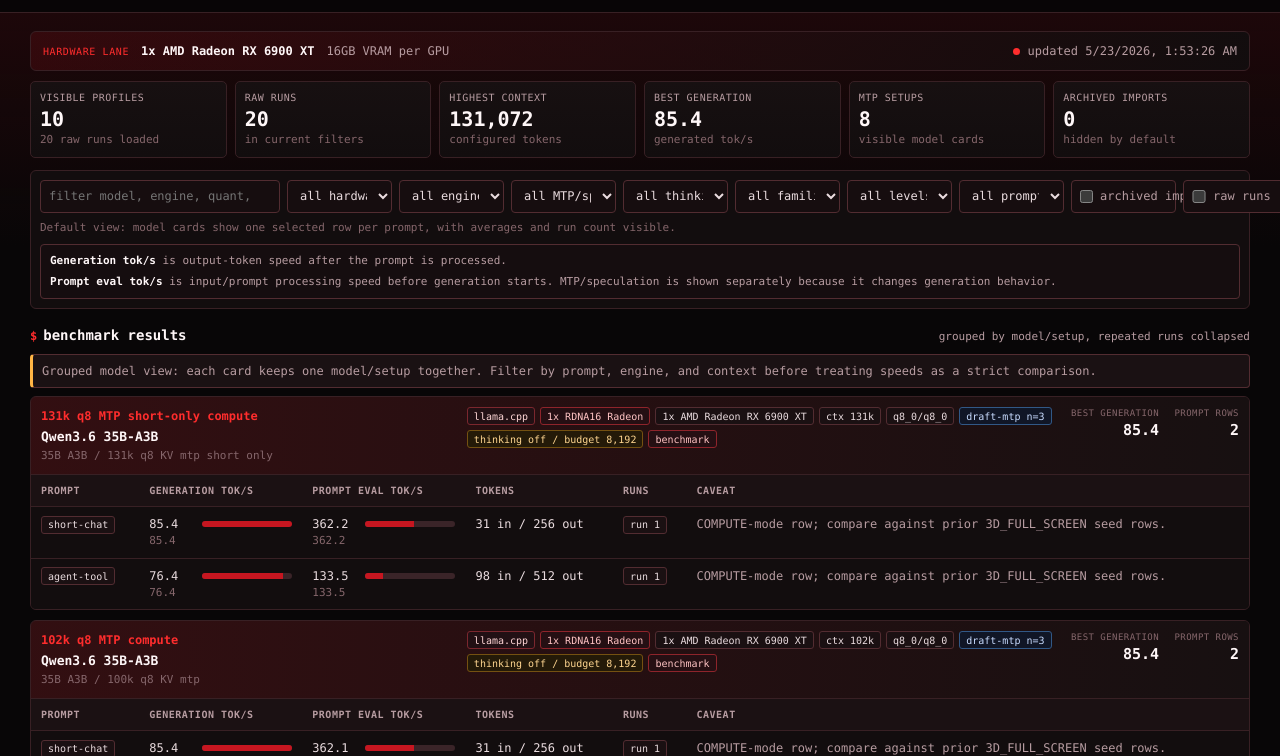
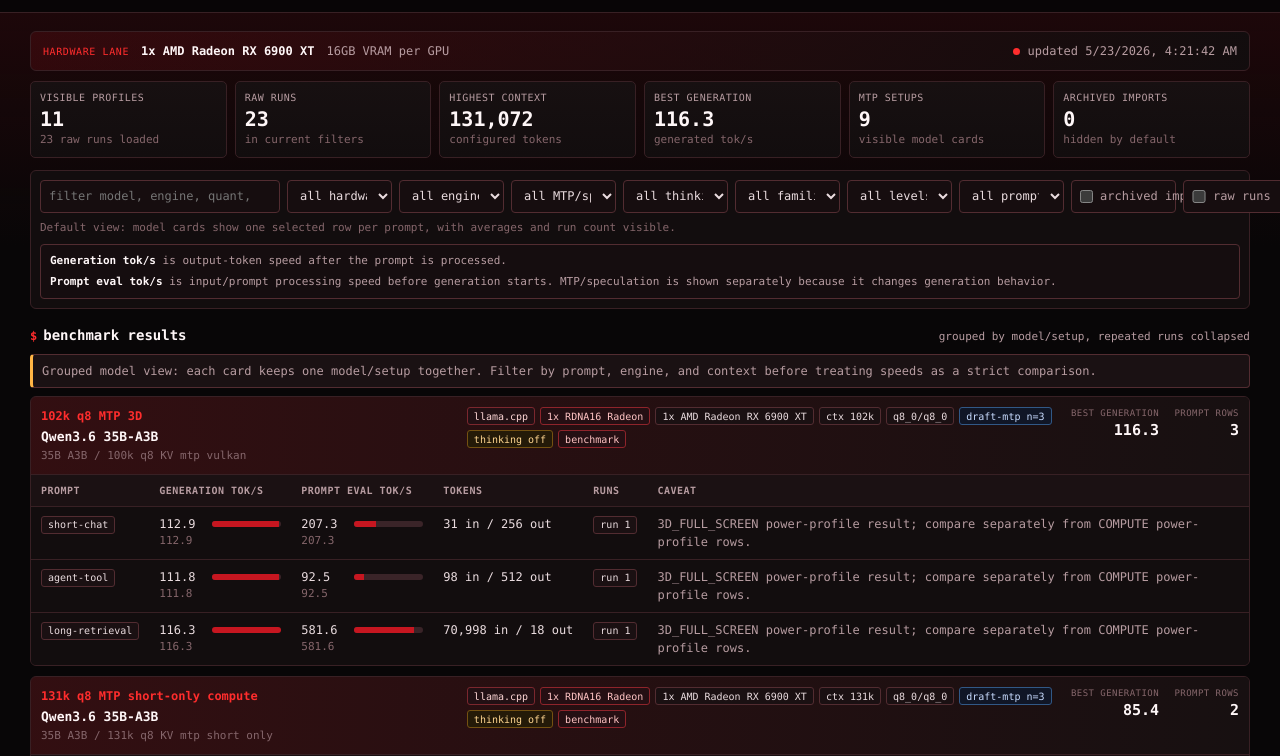
Before and after one commit to 5p00kyy/club-rdna16, a plain HTML site: page site/index.html in a window 1280 px wide. Shown: the part 44-800 px from the top of the page. Drawn offline with Linux system fonts and the light colour scheme.

Commit message:
test: add Vulkan lane and clarify result metadata

```diff
--- a/data/results/rx6900xt-qwen36-35b-a3b-131k-q8-nomtp-short.json
+++ b/data/results/rx6900xt-qwen36-35b-a3b-131k-q8-nomtp-short.json
@@ -38,8 +38,7 @@
         "speculation": {
           "type": "none"
         },
-        "thinking": "off",
-        "reasoning_budget": 8192
+        "thinking": "off"
       },
       "benchmark": {
         "prompt_set": "short-chat",
@@ -96,8 +95,7 @@
         "speculation": {
           "type": "none"
         },
-        "thinking": "off",
-        "reasoning_budget": 8192
+        "thinking": "off"
       },
       "benchmark": {
         "prompt_set": "agent-tool",
--- a/site/data/results.json
+++ b/site/data/results.json
@@ -38,8 +38,7 @@
         "speculation": {
           "type": "none"
         },
-        "thinking": "off",
-        "reasoning_budget": 8192
+        "thinking": "off"
       },
       "benchmark": {
         "prompt_set": "short-chat",
@@ -97,8 +96,7 @@
         "speculation": {
           "type": "none"
         },
-        "thinking": "off",
-        "reasoning_budget": 8192
+        "thinking": "off"
       },
       "benchmark": {
         "prompt_set": "agent-tool",
@@ -163,7 +161,6 @@
           "notes": "No-MTP profile has no spec-type in preset."
         },
         "thinking": "off",
-        "reasoning_budget": 8192,
         "notes": "q8 KV only; parallel=1; batch/ubatch reduced for MTP profiles where needed."
       },
       "benchmark": {
@@ -232,7 +229,6 @@
           "notes": "No-MTP profile has no spec-type in preset."
         },
         "thinking": "off",
-        "reasoning_budget": 8192,
         "notes": "q8 KV only; parallel=1; batch/ubatch reduced for MTP profiles where needed."
       },
       "benchmark": {
@@ -302,7 +298,6 @@
           "notes": "MTP profiles use native llama.cpp draft-mtp; no-MTP profile has no spec-type in preset."
         },
         "thinking": "off",
-        "reasoning_budget": 8192,
         "notes": "q8 KV only; parallel=1; batch/ubatch reduced for MTP profiles where needed."
       },
       "benchmark": {
@@ -372,7 +367,6 @@
           "notes": "MTP profiles use native llama.cpp draft-mtp; no-MTP profile has no spec-type in preset."
         },
         "thinking": "off",
-        "reasoning_budget": 8192,
         "notes": "q8 KV only; parallel=1; batch/ubatch reduced for MTP profiles where needed."
       },
       "benchmark": {
@@ -442,7 +436,6 @@
           "notes": "MTP profiles use native llama.cpp draft-mtp; no-MTP profile has no spec-type in preset."
         },
         "thinking": "off",
-        "reasoning_budget": 8192,
         "notes": "q8 KV only; parallel=1; batch/ubatch reduced for MTP profiles where needed."
       },
       "benchmark": {
@@ -512,7 +505,6 @@
           "notes": "MTP profiles use native llama.cpp draft-mtp; no-MTP profile has no spec-type in preset."
         },
         "thinking": "off",
-        "reasoning_budget": 8192,
         "notes": "q8 KV only; parallel=1; batch/ubatch reduced for MTP profiles where needed."
       },
       "benchmark": {
@@ -582,7 +574,6 @@
           "notes": "MTP profiles use native llama.cpp draft-mtp; no-MTP profile has no spec-type in preset."
         },
         "thinking": "off",
-        "reasoning_budget": 8192,
         "notes": "q8 KV only; parallel=1; batch/ubatch reduced for MTP profiles where needed."
       },
       "benchmark": {
@@ -652,7 +643,6 @@
           "notes": "MTP profiles use native llama.cpp draft-mtp; no-MTP profile has no spec-type in preset."
         },
         "thinking": "off",
-        "reasoning_budget": 8192,
         "notes": "q8 KV only; parallel=1; batch/ubatch reduced for MTP profiles where needed."
       },
       "benchmark": {
@@ -722,7 +712,6 @@
           "notes": "MTP profiles use native llama.cpp draft-mtp; no-MTP profile has no spec-type in preset."
         },
         "thinking": "off",
-        "reasoning_budget": 8192,
         "notes": "q8 KV only; parallel=1; batch/ubatch reduced for MTP profiles where needed."
       },
       "benchmark": {
@@ -792,7 +781,6 @@
           "notes": "MTP profiles use native llama.cpp draft-mtp; no-MTP profile has no spec-type in preset."
         },
         "thinking": "off",
-        "reasoning_budget": 8192,
         "notes": "q8 KV only; parallel=1; batch/ubatch reduced for MTP profiles where needed."
       },
       "benchmark": {
@@ -840,7 +828,7 @@
         "engine": "llama.cpp",
         "version": "llama.cpp 9293",
         "commit": "1acee6bf8",
-        "notes": "Desktop LACT profile Default; amdgpu pp_power_profile_mode 3D_FULL_SCREEN; non-interactive compute-mode switch was unavailable."
+        "notes": "Desktop LACT profile Default; amdgpu pp_power_profile_mode 3D_FULL_SCREEN. Compute-profile results are reported separately."
       },
       "model": {
         "id": "Qwen3.6-27B-rdna16-64k-q8kv-mtp-b512",
@@ -862,7 +850,6 @@
           "notes": "native llama.cpp draft-mtp; load logs show speculative decoding context initialized"
         },
         "thinking": "off",
-        "reasoning_budget": 8192,
         "notes": "q8 KV preferred; parallel=1; batch/ubatch reduced per context to fit MTP on RX 6900 XT"
       },
       "benchmark": {
@@ -882,7 +869,7 @@
         "wall_seconds": 7.745
       },
       "caveats": [
-        "Not a compute-mode result; non-interactive sudo was unavailable for changing LACT/sysfs power profile."
+        "3D_FULL_SCREEN power-profile result; compare separately from COMPUTE power-profile rows."
       ],
       "_source_file": "data/results/rx6900xt-qwen36-mtp-q8-short-20260523.json"
     },
@@ -910,7 +897,7 @@
         "engine": "llama.cpp",
         "version": "llama.cpp 9293",
         "commit": "1acee6bf8",
-        "notes": "Desktop LACT profile Default; amdgpu pp_power_profile_mode 3D_FULL_SCREEN; non-interactive compute-mode switch was unavailable."
+        "notes": "Desktop LACT profile Default; amdgpu pp_power_profile_mode 3D_FULL_SCREEN. Compute-profile results are reported separately."
       },
       "model": {
         "id": "Qwen3.6-27B-rdna16-64k-q8kv-mtp-b512",
@@ -932,7 +919,6 @@
           "notes": "native llama.cpp draft-mtp; load logs show speculative decoding context initialized"
         },
         "thinking": "off",
-        "reasoning_budget": 8192,
         "notes": "q8 KV preferred; parallel=1; batch/ubatch reduced per context to fit MTP on RX 6900 XT"
       },
       "benchmark": {
@@ -952,7 +938,7 @@
         "wall_seconds": 16.543
       },
       "caveats": [
-        "Not a compute-mode result; non-interactive sudo was unavailable for changing LACT/sysfs power profile."
+        "3D_FULL_SCREEN power-profile result; compare separately from COMPUTE power-profile rows."
       ],
       "_source_file": "data/results/rx6900xt-qwen36-mtp-q8-short-20260523.json"
     },
@@ -980,7 +966,7 @@
         "engine": "llama.cpp",
         "version": "llama.cpp 9293",
         "commit": "1acee6bf8",
-        "notes": "Desktop LACT profile Default; amdgpu pp_power_profile_mode 3D_FULL_SCREEN; non-interactive compute-mode switch was unavailable."
+        "notes": "Desktop LACT profile Default; amdgpu pp_power_profile_mode 3D_FULL_SCREEN. Compute-profile results are reported separately."
       },
       "model": {
         "id": "Qwen3.6-27B-rdna16-100k-q8kv-mtp-b256",
@@ -1002,7 +988,6 @@
           "notes": "native llama.cpp draft-mtp; load logs show speculative decoding context initialized"
         },
         "thinking": "off",
-        "reasoning_budget": 8192,
         "notes": "q8 KV preferred; parallel=1; batch/ubatch reduced per context to fit MTP on RX 6900 XT"
       },
       "benchmark": {
@@ -1022,7 +1007,7 @@
         "wall_seconds": 7.779
       },
       "caveats": [
-        "Not a compute-mode result; non-interactive sudo was unavailable for changing LACT/sysfs power profile."
+        "3D_FULL_SCREEN power-profile result; compare separately from COMPUTE power-profile rows."
       ],
       "_source_file": "data/results/rx6900xt-qwen36-mtp-q8-short-20260523.json"
     },
@@ -1050,7 +1035,7 @@
         "engine": "llama.cpp",
         "version": "llama.cpp 9293",
         "commit": "1acee6bf8",
-        "notes": "Desktop LACT profile Default; amdgpu pp_power_profile_mode 3D_FULL_SCREEN; non-interactive compute-mode switch was unavailable."
+        "notes": "Desktop LACT profile Default; amdgpu pp_power_profile_mode 3D_FULL_SCREEN. Compute-profile results are reported separately."
       },
       "model": {
         "id": "Qwen3.6-27B-rdna16-100k-q8kv-mtp-b256",
@@ -1072,7 +1057,6 @@
           "notes": "native llama.cpp draft-mtp; load logs show speculative decoding context initialized"
         },
         "thinking": "off",
-        "reasoning_budget": 8192,
         "notes": "q8 KV preferred; parallel=1; batch/ubatch reduced per context to fit MTP on RX 6900 XT"
       },
       "benchmark": {
@@ -1092,7 +1076,7 @@
         "wall_seconds": 16.639
       },
       "caveats": [
-        "Not a compute-mode result; non-interactive sudo was unavailable for changing LACT/sysfs power profile."
+        "3D_FULL_SCREEN power-profile result; compare separately from COMPUTE power-profile rows."
       ],
       "_source_file": "data/results/rx6900xt-qwen36-mtp-q8-short-20260523.json"
     },
@@ -1120,7 +1104,7 @@
         "engine": "llama.cpp",
         "version": "llama.cpp 9293",
         "commit": "1acee6bf8",
-        "notes": "Desktop LACT profile Default; amdgpu pp_power_profile_mode 3D_FULL_SCREEN; non-interactive compute-mode switch was unavailable."
+        "notes": "Desktop LACT profile Default; amdgpu pp_power_profile_mode 3D_FULL_SCREEN. Compute-profile results are reported separately."
       },
       "model": {
         "id": "Qwen3.6-35B-A3B-rdna16-100k-q8kv-mtp-b512",
@@ -1142,7 +1126,6 @@
           "notes": "native llama.cpp draft-mtp; load logs show speculative decoding context initialized"
         },
         "thinking": "off",
-        "reasoning_budget": 8192,
         "notes": "q8 KV preferred; parallel=1; batch/ubatch reduced per context to fit MTP on RX 6900 XT"
       },
       "benchmark": {
@@ -1162,7 +1145,7 @@
         "wall_seconds": 3.327
       },
       "caveats": [
-        "Not a compute-mode result; non-interactive sudo was unavailable for changing LACT/sysfs power profile."
+        "3D_FULL_SCREEN power-profile result; compare separately from COMPUTE power-profile rows."
       ],
       "_source_file": "data/results/rx6900xt-qwen36-mtp-q8-short-20260523.json"
     },
@@ -1190,7 +1173,7 @@
         "engine": "llama.cpp",
         "version": "llama.cpp 9293",
         "commit": "1acee6bf8",
-        "notes": "Desktop LACT profile Default; amdgpu pp_power_profile_mode 3D_FULL_SCREEN; non-interactive compute-mode switch was unavailable."
+        "notes": "Desktop LACT profile Default; amdgpu pp_power_profile_mode 3D_FULL_SCREEN. Compute-profile results are reported separately."
       },
       "model": {
         "id": "Qwen3.6-35B-A3B-rdna16-100k-q8kv-mtp-b512",
@@ -1212,7 +1195,6 @@
           "notes": "native llama.cpp draft-mtp; load logs show speculative decoding context initialized"
         },
         "thinking": "off",
-        "reasoning_budget": 8192,
         "notes": "q8 KV preferred; parallel=1; batch/ubatch reduced per context to fit MTP on RX 6900 XT"
       },
       "benchmark": {
@@ -1232,7 +1214,7 @@
         "wall_seconds": 7.469
       },
       "caveats": [
-        "Not a compute-mode result; non-interactive sudo was unavailable for changing LACT/sysfs power profile."
+        "3D_FULL_SCREEN power-profile result; compare separately from COMPUTE power-profile rows."
       ],
       "_source_file": "data/results/rx6900xt-qwen36-mtp-q8-short-20260523.json"
     },
@@ -1260,7 +1242,7 @@
         "engine": "llama.cpp",
         "version": "llama.cpp 9293",
         "commit": "1acee6bf8",
-        "notes": "Desktop LACT profile Default; amdgpu pp_power_profile_mode 3D_FULL_SCREEN; non-interactive compute-mode switch was unavailable."
+        "notes": "Desktop LACT profile Default; amdgpu pp_power_profile_mode 3D_FULL_SCREEN. Compute-profile results are reported separately."
       },
       "model": {
         "id": "Qwen3.6-35B-A3B-rdna16-131k-q8kv-mtp-b256",
@@ -1282,7 +1264,6 @@
           "notes": "native llama.cpp draft-mtp; load logs show speculative decoding context initialized"
         },
         "thinking": "off",
-        "reasoning_budget": 8192,
         "notes": "q8 KV preferred; parallel=1; batch/ubatch reduced per context to fit MTP on RX 6900 XT"
       },
       "benchmark": {
@@ -1302,7 +1283,7 @@
         "wall_seconds": 3.234
       },
       "caveats": [
-        "Not a compute-mode result; non-interactive sudo was unavailable for changing LACT/sysfs power profile."
+        "3D_FULL_SCREEN power-profile result; compare separately from COMPUTE power-profile rows."
       ],
       "_source_file": "data/results/rx6900xt-qwen36-mtp-q8-short-20260523.json"
     },
@@ -1330,7 +1311,7 @@
         "engine": "llama.cpp",
         "version": "llama.cpp 9293",
         "commit": "1acee6bf8",
-        "notes": "Desktop LACT profile Default; amdgpu pp_power_profile_mode 3D_FULL_SCREEN; non-interactive compute-mode switch was unavailable."
+        "notes": "Desktop LACT profile Default; amdgpu pp_power_profile_mode 3D_FULL_SCREEN. Compute-profile results are reported separately."
       },
       "model": {
         "id": "Qwen3.6-35B-A3B-rdna16-131k-q8kv-mtp-b256",
@@ -1352,7 +1333,6 @@
           "notes": "native llama.cpp draft-mtp; load logs show speculative decoding context initialized"
         },
         "thinking": "off",
-        "reasoning_budget": 8192,
         "notes": "q8 KV preferred; parallel=1; batch/ubatch reduced per context to fit MTP on RX 6900 XT"
       },
       "benchmark": {
@@ -1372,9 +1352,225 @@
         "wall_seconds": 7.309
       },
       "caveats": [
-        "Not a compute-mode result; non-interactive sudo was unavailable for changing LACT/sysfs power profile."
+        "3D_FULL_SCREEN power-profile result; compare separately from COMPUTE power-profile rows."
       ],
       "_source_file": "data/results/rx6900xt-qwen36-mtp-q8-short-20260523.json"
+    },
+    {
+      "schema_version": "1.0",
+      "id": "rx6900xt-vulkan-mtp-q8-3dfullscreen-20260523-qwen3.6-35b-a3b-ud-iq3_xxs.gguf-short-chat-1",
+      "timestamp_utc": "2026-05-23T04:19:19.797385+00:00",
+      "source": {
+        "type": "seed",
+        "label": "rx6900xt-vulkan-seed",
+        "notes": "Generated by scripts/run_openai_bench.py"
+      },
+      "promotion_level": "benchmark",
+      "hardware": {
+        "lane": "1x-rdna16",
+        "gpu_count": 1,
+        "gpu_model": "AMD Radeon RX 6900 XT",
+        "vram_per_gpu_gb": 16.0,
+        "driver": "Vulkan RADV, Mesa 26.2.0-devel, amdgpu",
+        "cpu": "Intel Core i9-10900K",
+        "host_ram_gb": 64.0,
+        "pcie": "PCIe Gen3 x16",
+        "notes": "amdgpu pp_power_profile_mode 3D_FULL_SCREEN during this Vulkan pass"
+      },
+      "runtime": {
+        "engine": "llama.cpp",
+        "version": "llama.cpp 9293",
+        "commit": "1acee6bf8",
+        "notes": "Sidecar Vulkan build from the same llama.cpp commit; GGML_VULKAN=ON, GGML_HIP=OFF, local user-space SPIRV-Headers prefix."
+      },
+      "model": {
+        "id": "Qwen3.6-35B-A3B-rdna16-100k-q8kv-mtp-vulkan",
+        "family": "Qwen3.6",
+        "architecture": "hybrid",
+        "parameter_class": "35B-A3B",
+        "quant": "UD-IQ3_XXS",
+        "source": "unsloth Qwen3.6 35B-A3B MTP GGUF"
+      },
+      "serving": {
+        "route": "server",
+        "context_tokens": 102400,
+        "batch_size": 512,
+        "ubatch_size": 256,
+        "kv_cache_k": "q8_0",
+        "kv_cache_v": "q8_0",
+        "speculation": {
+          "type": "draft-mtp",
+          "draft_n": 3,
+          "notes": "Vulkan server logs showed draft-mtp initialized and accepted draft tokens."
+        },
+        "thinking": "off",
+        "notes": "Vulkan q8 KV, parallel=1, no-thinking, prompt cache disabled."
+      },
+      "benchmark": {
+        "prompt_set": "short-chat",
+        "configured_context_tokens": 102400,
+        "actual_prompt_tokens": 31,
+        "generated_tokens": 256,
+        "runs": 1,
+        "warmups": 1,
+        "stream": false,
+        "notes": "OpenAI-compatible prompt benchmark over SSH tunnel to desktop localhost Vulkan server."
+      },
+      "metrics": {
+        "prompt_tok_s": 207.2538860103627,
+        "decode_tok_s": 112.91316404297935,
+        "end_to_end_tok_s": 105.319,
+        "wall_seconds": 2.431
+      },
+      "caveats": [
+        "3D_FULL_SCREEN power-profile result; compare separately from COMPUTE power-profile rows.",
+        "Exploratory Vulkan backend lane; repeat under COMPUTE power profile before replacing HIP guidance."
+      ],
+      "_source_file": "data/results/rx6900xt-qwen36-vulkan-mtp-q8-20260523.json"
+    },
+    {
+      "schema_version": "1.0",
+      "id": "rx6900xt-vulkan-mtp-q8-3dfullscreen-20260523-qwen3.6-35b-a3b-ud-iq3_xxs.gguf-agent-tool-1",
+      "timestamp_utc": "2026-05-23T04:19:29.335896+00:00",
+      "source": {
+        "type": "seed",
+        "label": "rx6900xt-vulkan-seed",
+        "notes": "Generated by scripts/run_openai_bench.py"
+      },
+      "promotion_level": "benchmark",
+      "hardware": {
+        "lane": "1x-rdna16",
+        "gpu_count": 1,
+        "gpu_model": "AMD Radeon RX 6900 XT",
+        "vram_per_gpu_gb": 16.0,
+        "driver": "Vulkan RADV, Mesa 26.2.0-devel, amdgpu",
+        "cpu": "Intel Core i9-10900K",
+        "host_ram_gb": 64.0,
+        "pcie": "PCIe Gen3 x16",
+        "notes": "amdgpu pp_power_profile_mode 3D_FULL_SCREEN during this Vulkan pass"
+      },
+      "runtime": {
+        "engine": "llama.cpp",
+        "version": "llama.cpp 9293",
+        "commit": "1acee6bf8",
+        "notes": "Sidecar Vulkan build from the same llama.cpp commit; GGML_VULKAN=ON, GGML_HIP=OFF, local user-space SPIRV-Headers prefix."
+      },
+      "model": {
+        "id": "Qwen3.6-35B-A3B-rdna16-100k-q8kv-mtp-vulkan",
+        "family": "Qwen3.6",
+        "architecture": "hybrid",
+        "parameter_class": "35B-A3B",
+        "quant": "UD-IQ3_XXS",
+        "source": "unsloth Qwen3.6 35B-A3B MTP GGUF"
+      },
+      "serving": {
+        "route": "server",
+        "context_tokens": 102400,
+        "batch_size": 512,
+        "ubatch_size": 256,
+        "kv_cache_k": "q8_0",
+        "kv_cache_v": "q8_0",
+        "speculation": {
+          "type": "draft-mtp",
+          "draft_n": 3,
+          "notes": "Vulkan server logs showed draft-mtp initialized and accepted draft tokens."
+        },
+        "thinking": "off",
+        "notes": "Vulkan q8 KV, parallel=1, no-thinking, prompt cache disabled."
+      },
+      "benchmark": {
+        "prompt_set": "agent-tool",
+        "configured_context_tokens": 102400,
+        "actual_prompt_tokens": 98,
+        "generated_tokens": 512,
+        "runs": 1,
+        "warmups": 1,
+        "stream": false,
+        "notes": "OpenAI-compatible prompt benchmark over SSH tunnel to desktop localhost Vulkan server."
+      },
+      "metrics": {
+        "prompt_tok_s": 92.47699634715865,
+        "decode_tok_s": 111.84687812862697,
+        "end_to_end_tok_s": 110.463,
+        "wall_seconds": 4.635
+      },
+      "caveats": [
+        "3D_FULL_SCREEN power-profile result; compare separately from COMPUTE power-profile rows.",
+        "Exploratory Vulkan backend lane; repeat under COMPUTE power profile before replacing HIP guidance."
+      ],
+      "_source_file": "data/results/rx6900xt-qwen36-vulkan-mtp-q8-20260523.json"
+    },
+    {
+      "schema_version": "1.0",
+      "id": "rx6900xt-vulkan-mtp-q8-3dfullscreen-20260523-qwen3.6-35b-a3b-long-retrieval-1",
+      "timestamp_utc": "2026-05-23T04:21:42.804861+00:00",
+      "source": {
+        "type": "seed",
+        "label": "rx6900xt-vulkan-seed",
+        "notes": "Generated by scripts/long_context_needle.py"
+      },
+      "promotion_level": "benchmark",
+      "hardware": {
+        "lane": "1x-rdna16",
+        "gpu_count": 1,
+        "gpu_model": "AMD Radeon RX 6900 XT",
+        "vram_per_gpu_gb": 16.0,
+        "driver": "Vulkan RADV, Mesa 26.2.0-devel, amdgpu",
+        "cpu": "Intel Core i9-10900K",
+        "host_ram_gb": 64.0,
+        "pcie": "PCIe Gen3 x16",
+        "notes": "amdgpu pp_power_profile_mode 3D_FULL_SCREEN during this Vulkan pass"
+      },
+      "runtime": {
+        "engine": "llama.cpp",
+        "version": "llama.cpp 9293",
+        "commit": "1acee6bf8",
+        "notes": "Sidecar Vulkan build from the same llama.cpp commit; GGML_VULKAN=ON, GGML_HIP=OFF, local user-space SPIRV-Headers prefix."
+      },
+      "model": {
+        "id": "Qwen3.6-35B-A3B-rdna16-100k-q8kv-mtp-vulkan",
+        "family": "Qwen3.6",
+        "architecture": "hybrid",
+        "parameter_class": "35B-A3B",
+        "quant": "UD-IQ3_XXS",
+        "source": "unsloth Qwen3.6 35B-A3B MTP GGUF"
+      },
+      "serving": {
+        "route": "server",
+        "context_tokens": 102400,
+        "batch_size": 512,
+        "ubatch_size": 256,
+        "kv_cache_k": "q8_0",
+        "kv_cache_v": "q8_0",
+        "speculation": {
+          "type": "draft-mtp",
+          "draft_n": 3,
+          "notes": "Vulkan server logs showed draft-mtp initialized and accepted draft tokens."
+        },
+        "thinking": "off",
+        "notes": "Vulkan q8 KV, parallel=1, no-thinking, prompt cache disabled."
+      },
+      "benchmark": {
+        "prompt_set": "long-retrieval",
+        "configured_context_tokens": 102400,
+        "actual_prompt_tokens": 70998,
+        "generated_tokens": 18,
+        "runs": 1,
+        "warmups": 0,
+        "stream": false,
+        "notes": "Cold 300k-character needle retrieval passed; answer was CLUB-RDNA16-VULKAN-NEEDLE-523. This is a short-answer fit check, not a sustained decode row."
+      },
+      "metrics": {
+        "prompt_tok_s": 581.5740502605702,
+        "decode_tok_s": 116.3399453202257,
+        "end_to_end_tok_s": 0.147,
+        "wall_seconds": 122.368
+      },
+      "caveats": [
+        "3D_FULL_SCREEN power-profile result; compare separately from COMPUTE power-profile rows.",
+        "Exploratory Vulkan backend lane; repeat under COMPUTE power profile before replacing HIP guidance."
+      ],
+      "_source_file": "data/results/rx6900xt-qwen36-vulkan-mtp-q8-20260523.json"
     }
   ]
 }
--- a/site/index.html
+++ b/site/index.html
@@ -979,7 +979,7 @@
       get(item, 'serving.speculation.type', ''),
       get(item, 'serving.speculation.draft_n', ''),
       get(item, 'serving.thinking', ''),
-      get(item, 'serving.reasoning_budget', ''),
+      effectiveReasoningBudget(item) || '',
       get(item, 'benchmark.prompt_set', ''),
       (item.caveats || []).join(' ')
     ].join(' ').toLowerCase();
@@ -1020,6 +1020,19 @@
       const draft = get(item, 'serving.speculation.draft_n', null);
       if (!type || type === 'none' || Number(draft || 0) === 0) return 'no MTP';
       return type + (draft ? ' n=' + draft : '');
+    };
+
+    const effectiveReasoningBudget = (item) => {
+      const thinking = get(item, 'serving.thinking', 'unknown');
+      const budget = get(item, 'serving.reasoning_budget', null);
+      if (thinking === 'off' || budget === null || budget === undefined || budget === '') return null;
+      return budget;
+    };
+
+    const formatThinkingLabel = (item) => {
+      const thinking = get(item, 'serving.thinking', 'unknown');
+      const budget = effectiveReasoningBudget(item);
+      return 'thinking ' + thinking + (budget !== null ? ' / budget ' + formatNumber(budget, 0) : '');
     };
 
     const hardwareLaneLabel = (item) => {
@@ -1065,7 +1078,7 @@
       get(item, 'serving.speculation.type', ''),
       get(item, 'serving.speculation.draft_n', ''),
       get(item, 'serving.thinking', ''),
-      get(item, 'serving.reasoning_budget', ''),
+      effectiveReasoningBudget(item) || '',
       get(item, 'promotion_level', ''),
       get(item, 'source.type', ''),
       get(item, 'source.label', '')
@@ -1118,7 +1131,7 @@
       get(item, 'serving.speculation.type', ''),
       get(item, 'serving.speculation.draft_n', ''),
       get(item, 'serving.thinking', ''),
-      get(item, 'serving.reasoning_budget', ''),
+      effectiveReasoningBudget(item) || '',
       get(item, 'benchmark.prompt_set', ''),
       get(item, 'benchmark.configured_context_tokens', ''),
       get(item, 'benchmark.actual_prompt_tokens', ''),
@@ -1317,9 +1330,7 @@
       const context = get(item, 'serving.context_tokens', get(item, 'benchmark.configured_context_tokens', null));
       const level = get(item, 'promotion_level', 'unknown');
       const kv = [get(item, 'serving.kv_cache_k', ''), get(item, 'serving.kv_cache_v', '')].filter(Boolean).join('/') || 'KV n/a';
-      const thinking = get(item, 'serving.thinking', 'unknown');
-      const reasoningBudget = get(item, 'serving.reasoning_budget', null);
-      const thinkingLabel = 'thinking ' + thinking + (reasoningBudget !== null && reasoningBudget !== undefined ? ' / budget ' + formatNumber(reasoningBudget, 0) : '');
+      const thinkingLabel = formatThinkingLabel(item);
       return '<article class="model-card">' +
         '<div class="model-head">' +
           '<div class="model-title">' +
```
Also changed, not shown: data/results/rx6900xt-qwen36-compute-q8-short-20260523.json (+0 -10 lines), data/results/rx6900xt-qwen36-mtp-q8-short-20260523.json (+16 -24 lines), data/results/rx6900xt-qwen36-vulkan-mtp-q8-20260523.json (added, +217 -0 lines).
